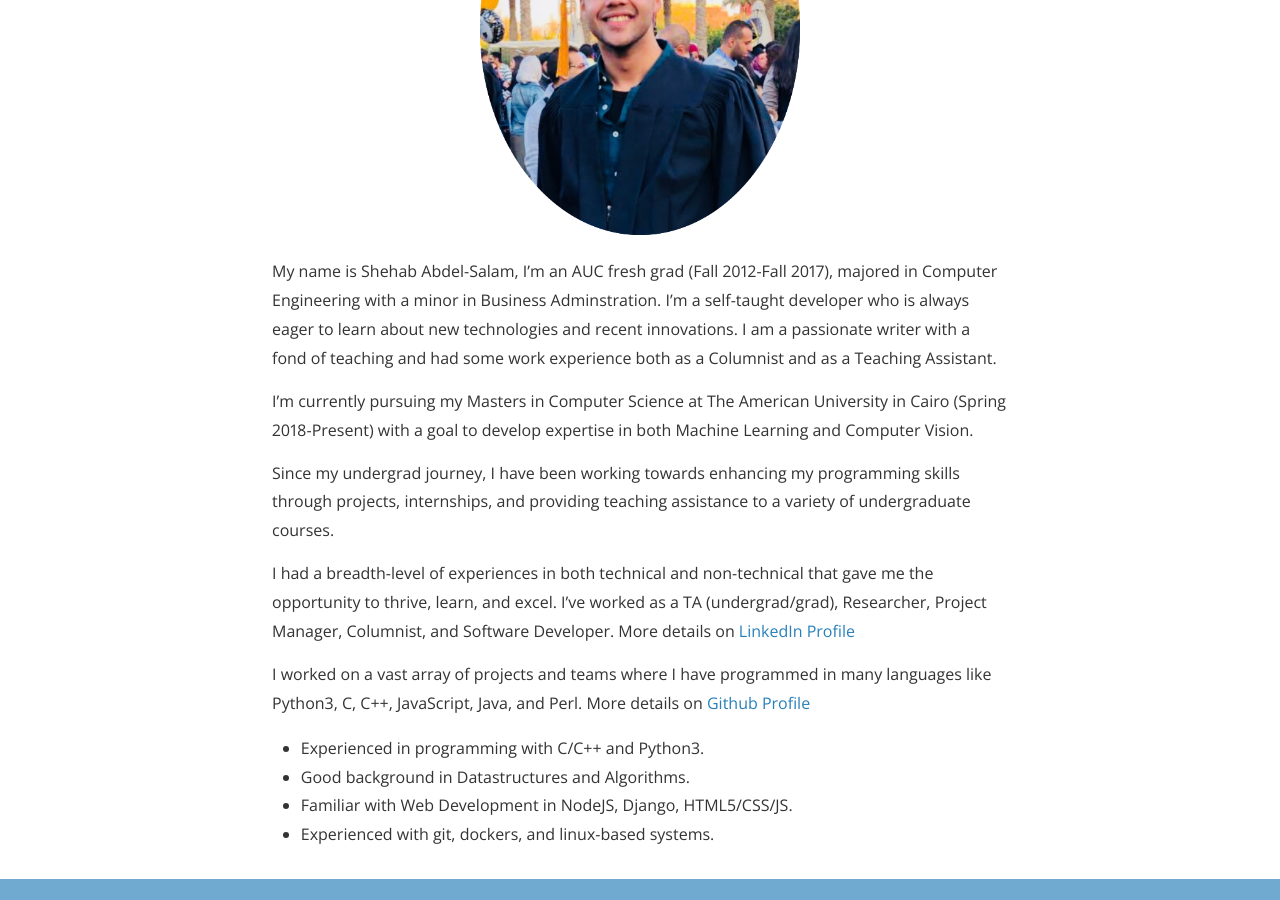
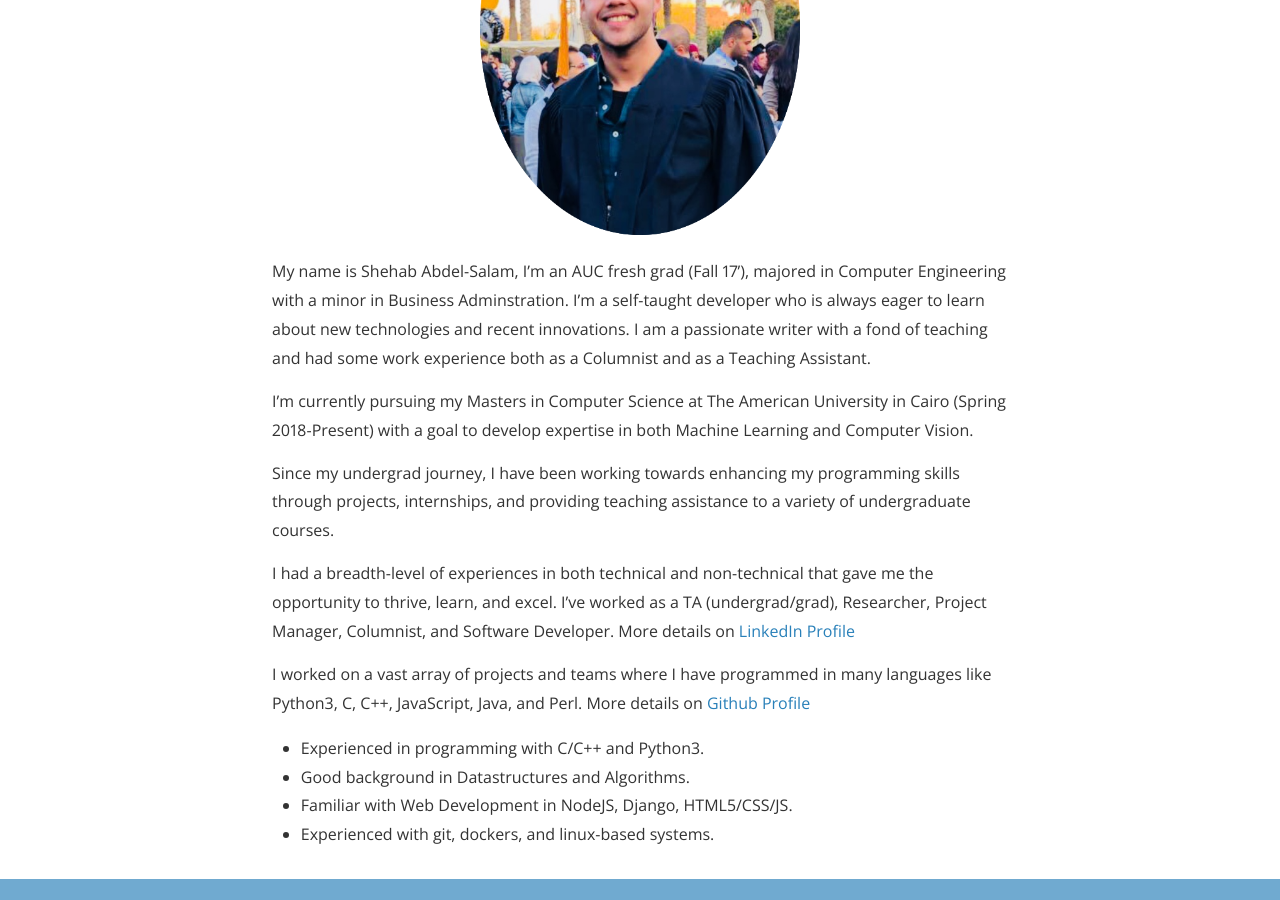
Before and after one commit to ShehabCE/shehabce.github.io, a Jekyll site: the page built from about.md, in a window 1280 px wide and 900 px high, scrolled down 393 px. Built offline with Jekyll 4.4.1, drawn with Linux system fonts in a browser that asks for light colours; nearby versions of some CDN libraries; a style sheet for code colours, icons or effects is not loaded.

Commit message:
minor change to about page.

```diff
--- a/about.md
+++ b/about.md
@@ -6,7 +6,7 @@ permalink: /about/
 
 <img src="{{ site.baseurl }}/assets/Shehab.png" title="Profile Picture" class="profile">
 
-My name is Shehab Abdel-Salam, I'm an AUC fresh grad (Fall 2012-Fall 2017), majored in Computer Engineering with a minor in Business Adminstration. I'm a self-taught developer who is always eager to learn about new technologies and recent innovations. I am a passionate writer with a fond of teaching and had some work experience both as a Columnist and as a Teaching Assistant.
+My name is Shehab Abdel-Salam, I'm an AUC fresh grad (Fall 17'), majored in Computer Engineering with a minor in Business Adminstration. I'm a self-taught developer who is always eager to learn about new technologies and recent innovations. I am a passionate writer with a fond of teaching and had some work experience both as a Columnist and as a Teaching Assistant.
 
 I'm currently pursuing my Masters in Computer Science at The American University in Cairo (Spring 2018-Present) with a goal to develop expertise in both Machine Learning and Computer Vision.
 
```
